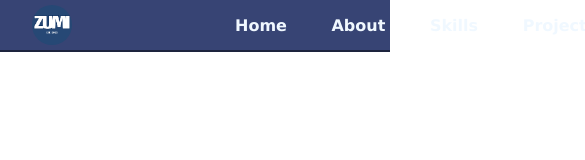
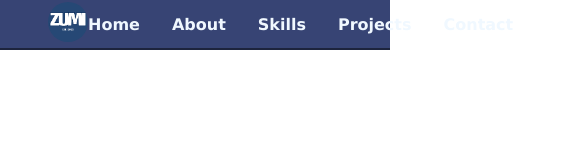
Before and after one commit to Zumi16/Zumi16.github.io, a plain HTML site: page index.html in a window 390 px wide. Shown: the top 160 px of the page, 585 px wide, since content can reach past the window. Drawn offline with Linux system fonts and the light colour scheme.

Commit message:
Fixed navbar responsiveness

```diff
--- a/assets/styles/index.css
+++ b/assets/styles/index.css
@@ -1,8 +1,9 @@
 * {
     margin: 0;
     padding: 0;
+    box-sizing: border-box;
     color: aliceblue;
-    font-family:Verdana, Geneva, Tahoma, sans-serif
+    font-family: Verdana, Geneva, Tahoma, sans-serif;
 }
 
 .main {
@@ -17,27 +18,25 @@
 
 .navbar {
     display: flex;
-    padding: 0 2rem;
-    gap: 50%;
+    align-items: center;
+    justify-content: space-between;
+    padding: 0 3rem;
     height: 50px;
-    width: auto;
+    width: 100%;
     background-color: rgb(55, 68, 116);
     border-bottom: 2px solid rgb(29, 36, 61);
-}
-
-.nav-links {
-    display: flex;
-    gap: 15%;
-    align-items: center;
-    height: 100%;
-    font-weight: 600;
-    list-style: none;
-    text-decoration: none;
 }
 
 .logo-img {
     height: 40px;
     width: 40px;
     border-radius: 50%;
-    margin-top: 5px;
 }
+
+.nav-links {
+    display: flex;
+    align-items: center;
+    gap: 2rem;
+    list-style: none;
+    font-weight: 600;
+}
```
